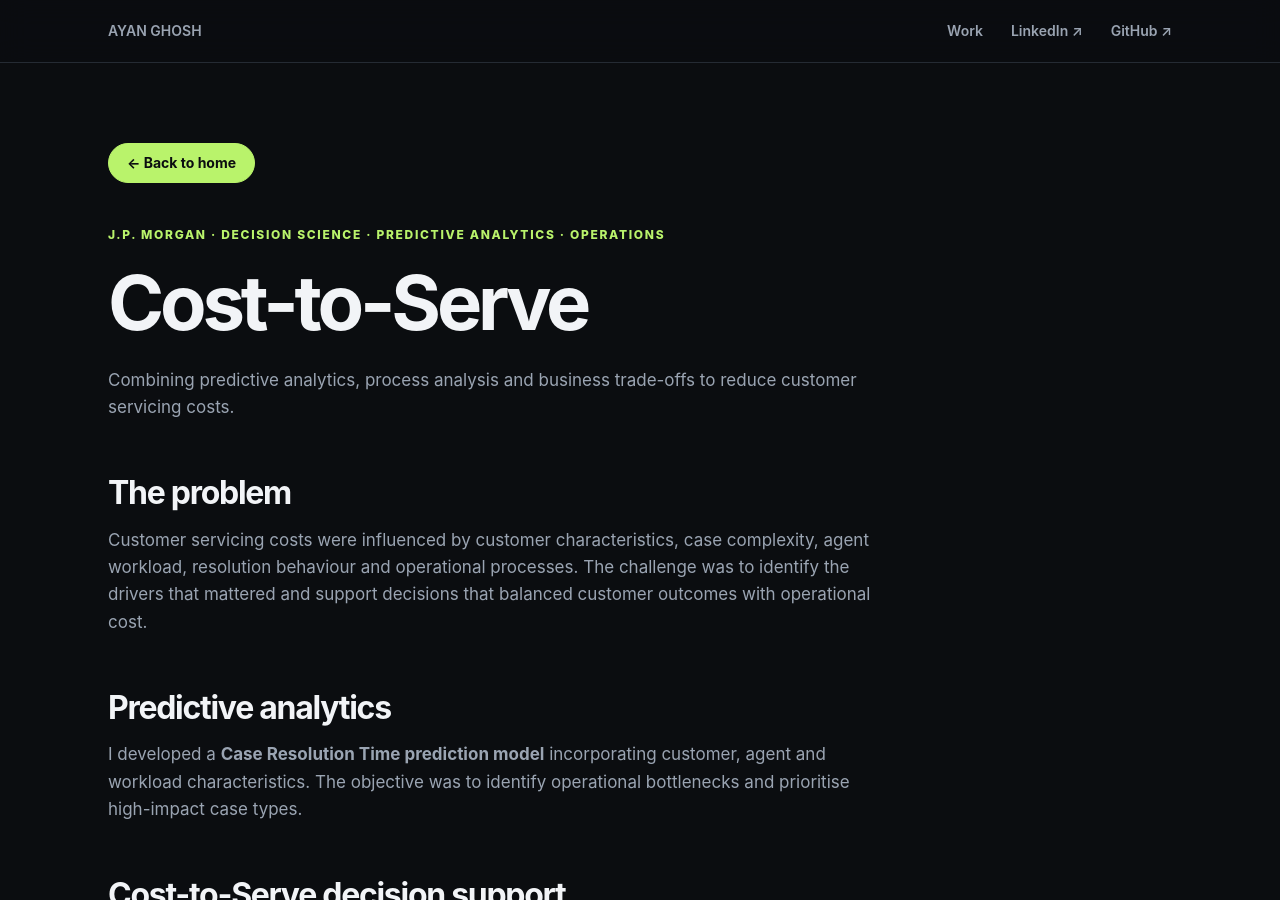
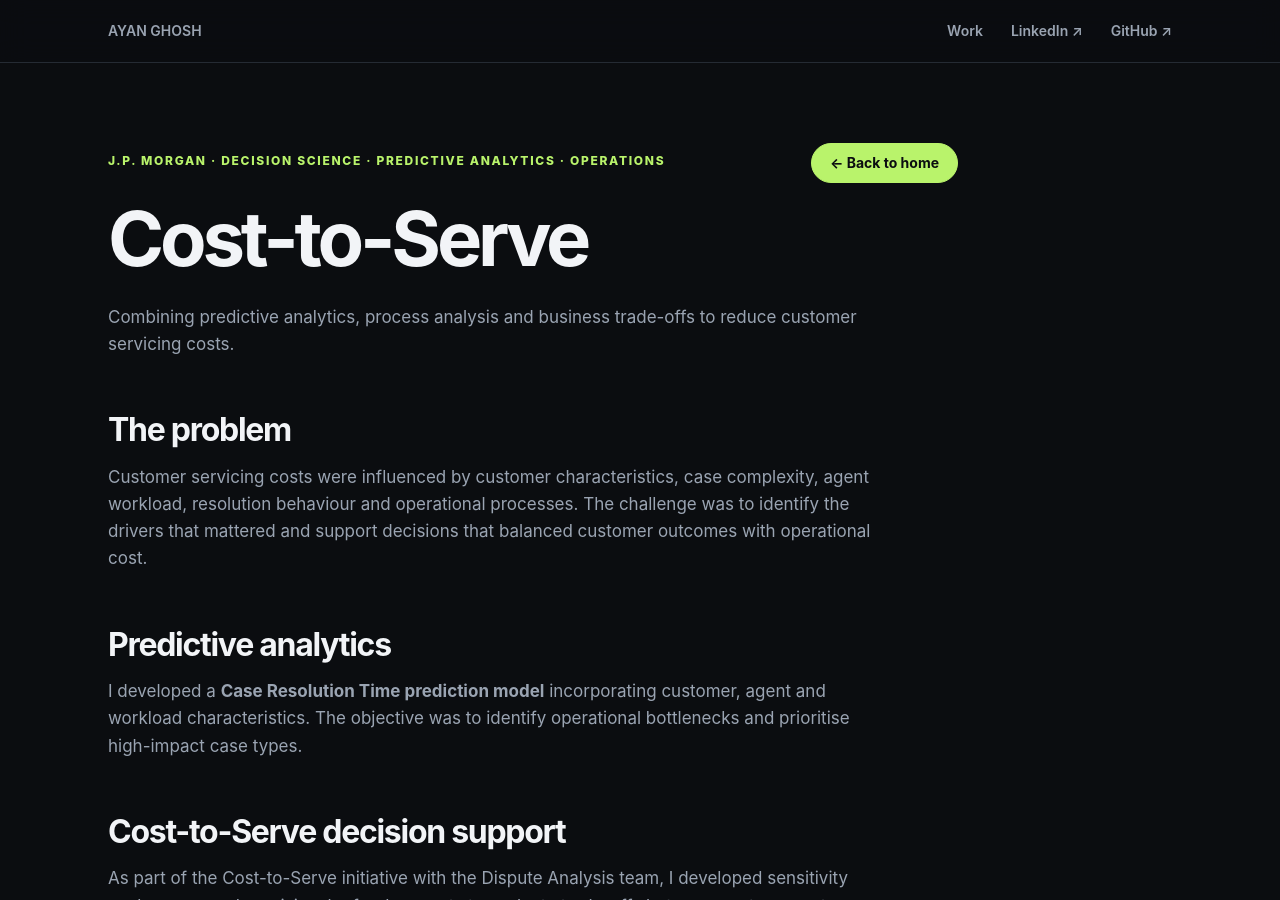
Before and after one commit to ayan-ghosh103/ayan-ghosh103.github.io, a Jekyll site: the page built from work/jpmorgan-cost-to-serve.md, in a window 1280 px wide and 900 px high. Built offline with Jekyll 4.4.1, drawn with Linux system fonts in a browser that asks for light colours.

Commit message:
Place back home control in case study header

```diff
--- a/work/jpmorgan-cost-to-serve.md
+++ b/work/jpmorgan-cost-to-serve.md
@@ -4,8 +4,7 @@ permalink: /work/jpmorgan-cost-to-serve/
 title: J.P. Morgan Cost-to-Serve — Decision Science
 ---
 <section class="case-page">
-  <a class="button primary back-home" href="/">← Back to home</a>
-  <div class="eyebrow">J.P. MORGAN · DECISION SCIENCE · PREDICTIVE ANALYTICS · OPERATIONS</div>
+  <div class="case-header"><div class="eyebrow">J.P. MORGAN · DECISION SCIENCE · PREDICTIVE ANALYTICS · OPERATIONS</div><a class="button primary back-home" href="/">← Back to home</a></div>
   <h1>Cost-to-Serve</h1>
   <p class="case-lead">Combining predictive analytics, process analysis and business trade-offs to reduce customer servicing costs.</p>
 
```
